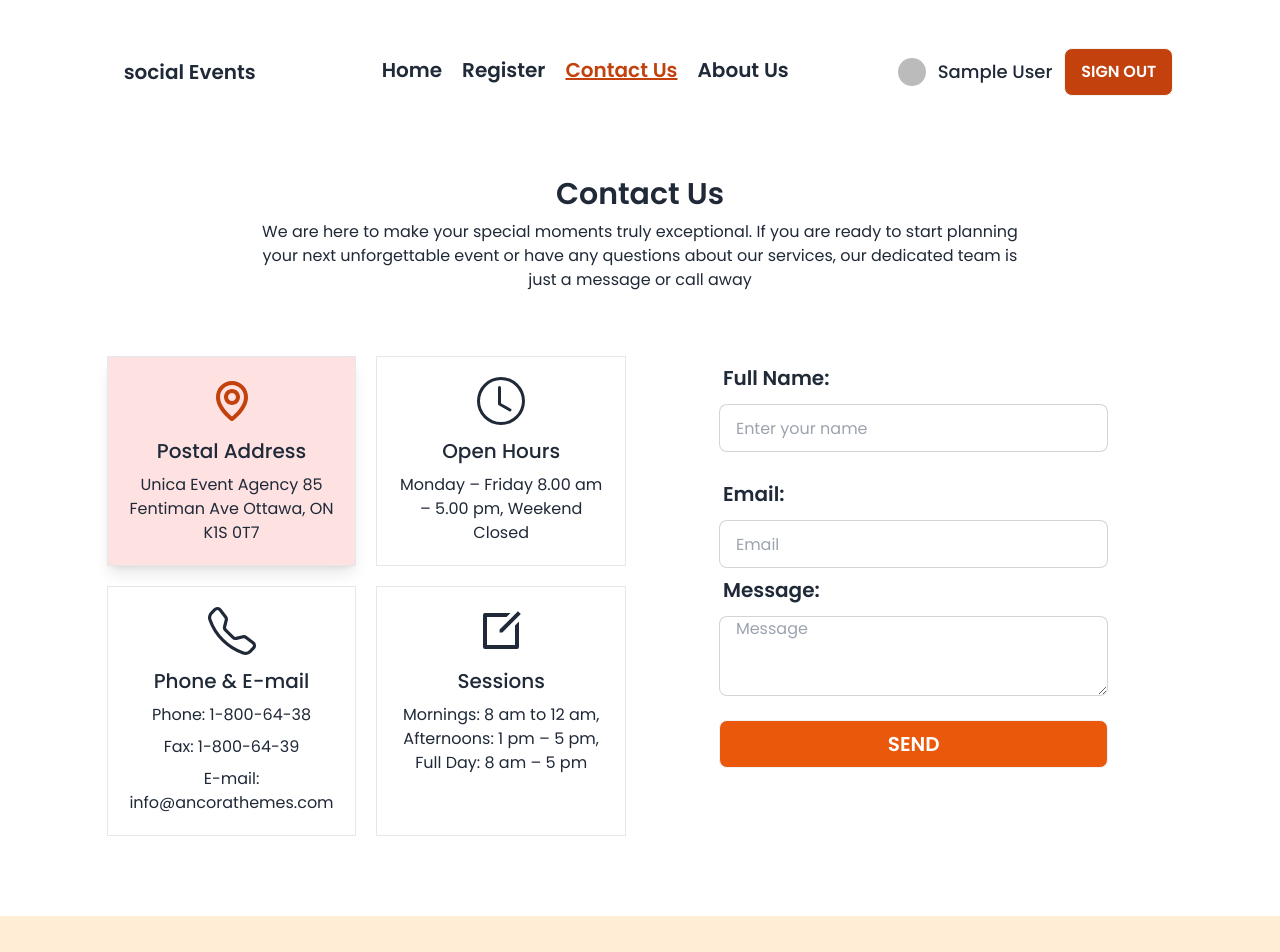
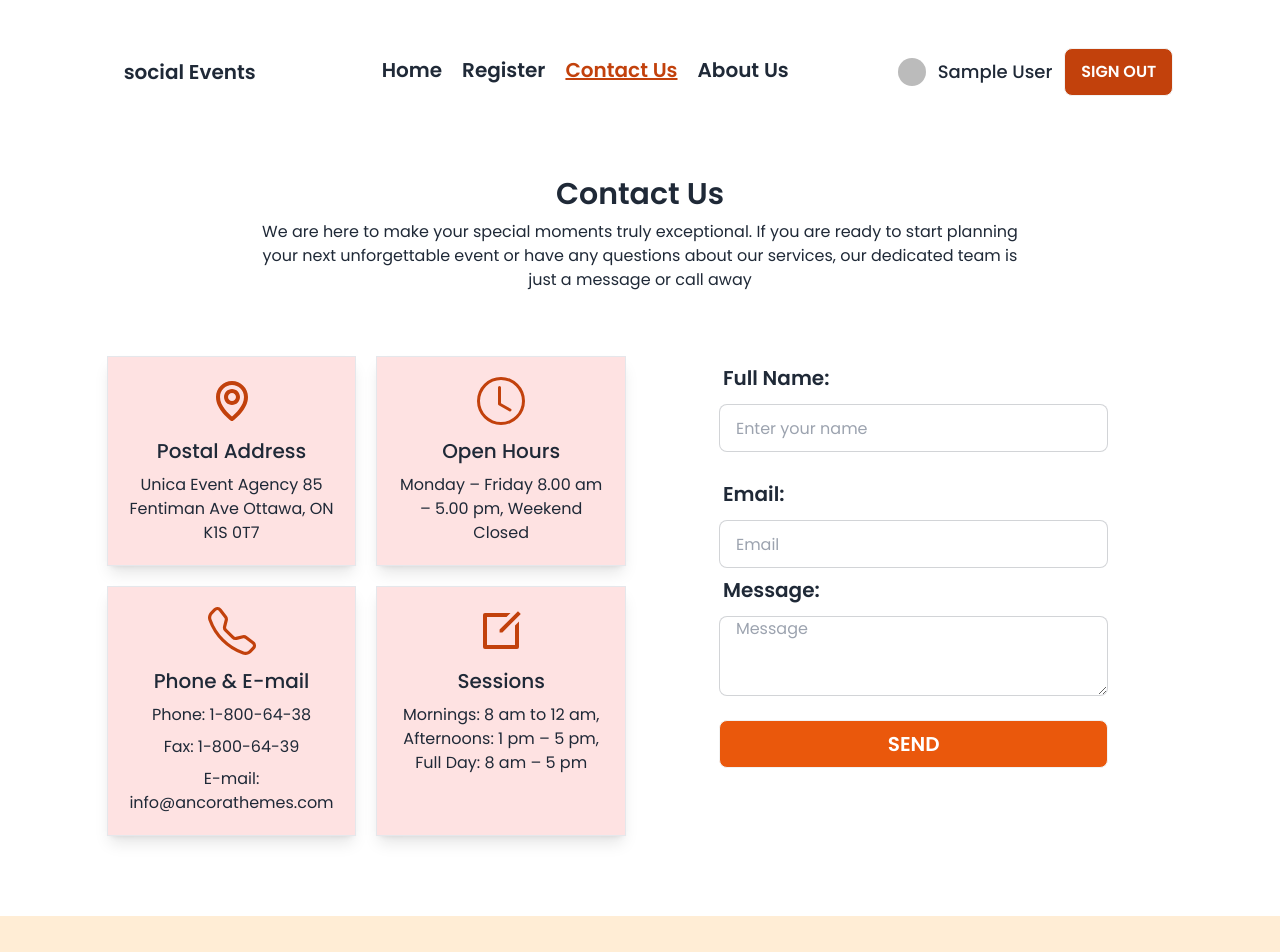
Before and after one commit to ShaplaRani/event-management-rep, a React (Vite) app: page /contact in a window 1280 px wide. Shown: the top 952 px of the page. Built offline with nearby package versions, Linux system fonts and the light colour scheme; no server answers; sample sign-in values are in the browser's storage.

Commit message:
add the five  different features and functionalities of my website in readme file

```diff
--- a/src/Header/Banner/Banner.jsx
+++ b/src/Header/Banner/Banner.jsx
@@ -3,18 +3,18 @@
 const Banner = () => {
     return (
         <div className="">
-            <div className="hero h-[80vh] mt-12 mb-24 w-full rounded-lg"
+            <div className="hero h-[80vh] mt-12 mb-24 w-full rounded-lg "
        style={{backgroundImage: 'url(https://i.ibb.co/0XgRGfN/prepared-wedding-hall.jpg)'}}>
-     <div className="hero-overlay bg-opacity-60"></div>
-    <div className=" text-center text-neutral-content">
+     <div className="hero-overlay bg-opacity-60 "></div>
+      <div className=" text-center px-5 text-neutral-content">
     <div className="">
-      <h1 className="mb-5 text-5xl font-bold text-orange-600"data-aos="fade-up"
+      <h1 className="mb-5 text-2xl md:text-4xl lg:text-5xl font-bold text-orange-600"data-aos="fade-up"
      data-aos-easing="ease-out-cubic"
      data-aos-duration="1000">Welcome </h1>
-      <h1 className="mb-10 text-5xl font-bold" data-aos="fade-up"
+      <h1 className="mb-10 text-2xl md:text-4xl lg:text-5xl font-bold" data-aos="fade-up"
      data-aos-easing="ease-out-cubic"
      data-aos-duration="2000">Out Social Event Service</h1>
-      <p className="mb-5 max-w-2xl text-lg" data-aos="fade-up"
+      <p className="mb-5 max-w-xl text-lg" data-aos="fade-up"
      data-aos-easing="ease-out-cubic"
      data-aos-duration="3000">Weddings, Birthday Parties, Anniversaries,Engagement Parties,
       Retirement Parties and Baby shower celibate it in our  busy city is not so easy and it takes Skills(and time)
--- a/src/pages/Contact/Contact.jsx
+++ b/src/pages/Contact/Contact.jsx
@@ -19,16 +19,16 @@ const Contact = () => {
                 </div>
             </div>
             {/*  2*/}
-            <div className="border p-5 ">
-                <p className="text-center flex justify-center text-5xl"> <BsClock></BsClock></p>
+            <div className="border shadow-lg bg-red-100 p-5 ">
+                <p className="text-center flex justify-center text-5xl text-orange-700"> <BsClock></BsClock></p>
                 <div className='mt-3 text-center'>
                     <h3 className="text-xl font-medium">Open Hours</h3>
                     <p className="text-base mt-2 font-normal">Monday – Friday 8.00 am – 5.00 pm, Weekend Closed</p>
                 </div>
             </div>
             {/* 3 */}
-            <div className="border p-5 ">
-                <p className="text-center flex justify-center text-5xl"> <BsTelephone></BsTelephone></p>
+            <div className="border shadow-lg bg-red-100 p-5 ">
+                <p className="text-center flex justify-center text-5xl text-orange-700"> <BsTelephone></BsTelephone></p>
                 <div className='mt-3 text-center'>
                     <h3 className="text-xl font-medium">Phone & E-mail</h3>
 
@@ -40,8 +40,8 @@ const Contact = () => {
                 </div>
             </div>
             {/* 4 */}
-            <div className="border p-5 ">
-                <p className="text-center flex justify-center text-5xl"> <RiEditBoxLine></RiEditBoxLine></p>
+            <div className="border shadow-lg bg-red-100 p-5 ">
+                <p className="text-center flex justify-center text-5xl text-orange-700"> <RiEditBoxLine></RiEditBoxLine></p>
                 <div className='mt-3 text-center'>
                     <h3 className="text-xl font-medium">Sessions</h3>
                     <p className="text-base mt-2 font-normal">
```
Also changed, not shown: 1 other file (tests, documents, lock files or other folders).
